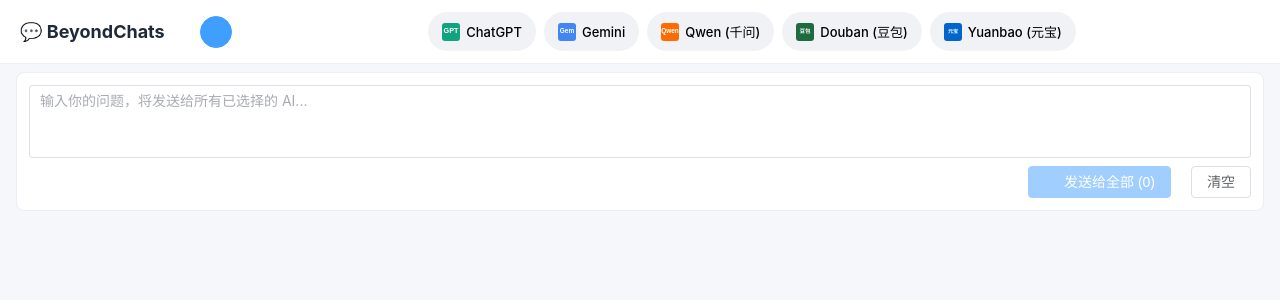
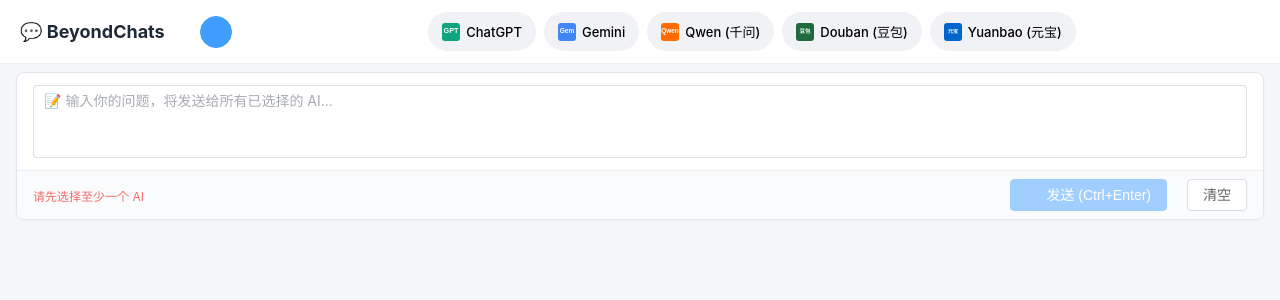
Before and after one commit to miaoyc666/BeyondChats, a Vue app: page / in a window 1280 px wide. Shown: the top 300 px of the page. Built offline with nearby package versions, Linux system fonts and the light colour scheme.

Commit message:
style: enhance UnifiedInput and WebView components with better UX

```diff
--- a/src/components/chat/AICard.vue
+++ b/src/components/chat/AICard.vue
@@ -170,12 +170,13 @@
 
 .ai-card.maximized {
   position: fixed !important;
-  top: 16px !important;
-  left: 16px !important;
-  width: calc(100vw - 32px) !important;
-  height: calc(100vh - 120px) !important;
+  top: 0 !important;
+  left: 0 !important;
+  width: 100vw !important;
+  height: 100vh !important;
   z-index: 1000 !important;
   border-color: #409eff;
+  border-radius: 0 !important;
 }
 
 .ai-card:hover {
--- a/src/components/chat/UnifiedInput.vue
+++ b/src/components/chat/UnifiedInput.vue
@@ -1,15 +1,25 @@
 <template>
   <div class="unified-input-container">
-    <div class="input-wrapper">
+    <div class="input-section">
       <el-input
         v-model="inputText"
         type="textarea"
-        placeholder="输入你的问题，将发送给所有已选择的 AI..."
+        placeholder="📝 输入你的问题，将发送给所有已选择的 AI..."
         :rows="3"
         resize="none"
         @keydown.ctrl.enter="sendMessage"
         @keydown.meta.enter="sendMessage"
       />
+    </div>
+
+    <div class="action-bar">
+      <div class="status-info">
+        <span v-if="selectedProviders.length > 0" class="provider-count">
+          已选择 {{ selectedProviders.length }} 个 AI
+        </span>
+        <span v-else class="provider-count warning">
+          请先选择至少一个 AI
+        </span>
       </div>
 
       <div class="button-group">
@@ -19,9 +29,10 @@
           :disabled="!inputText.trim() || selectedProviders.length === 0"
           @click="sendMessage"
         >
-        发送给全部 ({{ selectedProviders.length }})
+          发送 (Ctrl+Enter)
         </el-button>
         <el-button @click="clearInput">清空</el-button>
+      </div>
     </div>
   </div>
 </template>
@@ -62,25 +73,54 @@
 <style scoped lang="css">
 .unified-input-container {
   background: #fff;
-  border: 1px solid #ebeef5;
+  border: 1px solid #e0e6ed;
   border-radius: 8px;
-  padding: 12px;
-  gap: 8px;
+  box-shadow: 0 2px 4px rgba(0, 0, 0, 0.03);
+  overflow: hidden;
   display: flex;
   flex-direction: column;
 }
 
-.input-wrapper {
+.input-section {
   flex: 1;
+  padding: 12px 16px;
+  border-bottom: 1px solid #f0f0f0;
+}
+
+.action-bar {
+  display: flex;
+  align-items: center;
+  justify-content: space-between;
+  padding: 8px 16px;
+  gap: 12px;
+  background: #fafbfc;
+}
+
+.status-info {
+  flex: 1;
+}
+
+.provider-count {
+  font-size: 12px;
+  color: #909399;
+  display: inline-block;
+}
+
+.provider-count.warning {
+  color: #f56c6c;
 }
 
 .button-group {
   display: flex;
   gap: 8px;
-  justify-content: flex-end;
 }
 
 :deep(.el-textarea__inner) {
   font-size: 14px;
+  line-height: 1.5;
+}
+
+:deep(.el-textarea__inner:focus) {
+  box-shadow: inset 0 0 0 1px #409eff;
 }
 </style>
--- a/src/components/chat/WebView.vue
+++ b/src/components/chat/WebView.vue
@@ -2,9 +2,11 @@
   <div class="webview-wrapper" :style="{ width: `${width}px`, height: `${height}px` }">
     <iframe
       :id="provider.webviewId"
+      :key="provider.id"
       class="webview"
       :src="provider.url"
-      sandbox="allow-same-origin allow-scripts allow-popups allow-forms allow-storage"
+      :sandbox="`allow-same-origin allow-scripts allow-popups allow-forms allow-storage
+        allow-modals allow-presentation allow-orientation-lock allow-top-navigation-by-user-activation`"
       @load="handleLoad"
       @error="handleError"
     />
@@ -12,6 +14,8 @@
 </template>
 
 <script setup lang="ts">
+import { onMounted } from 'vue';
+import { useAppStore } from '@/stores';
 import type { AIProvider } from '@/stores/app';
 
 interface Props {
@@ -21,14 +25,36 @@
 }
 
 const props = defineProps<Props>();
+const appStore = useAppStore();
 
 const handleLoad = () => {
-  console.log(`WebView loaded for ${props.provider.name}`);
+  console.log(`[WebView] Loaded for ${props.provider.name}`);
+
+  // Update provider status
+  const provider = appStore.getProvider(props.provider.id);
+  if (provider) {
+    provider.loadingState = 'loaded';
+  }
 };
 
 const handleError = () => {
-  console.error(`WebView error for ${props.provider.name}`);
+  console.error(`[WebView] Error loading ${props.provider.name}`);
+
+  // Update provider status
+  const provider = appStore.getProvider(props.provider.id);
+  if (provider) {
+    provider.loadingState = 'error';
+    provider.lastError = 'Failed to load WebView';
+  }
 };
+
+onMounted(() => {
+  // Update loading state
+  const provider = appStore.getProvider(props.provider.id);
+  if (provider) {
+    provider.loadingState = 'loading';
+  }
+});
 </script>
 
 <style scoped lang="css">
```
Lines whose indentation alone changed are shown as unchanged.
